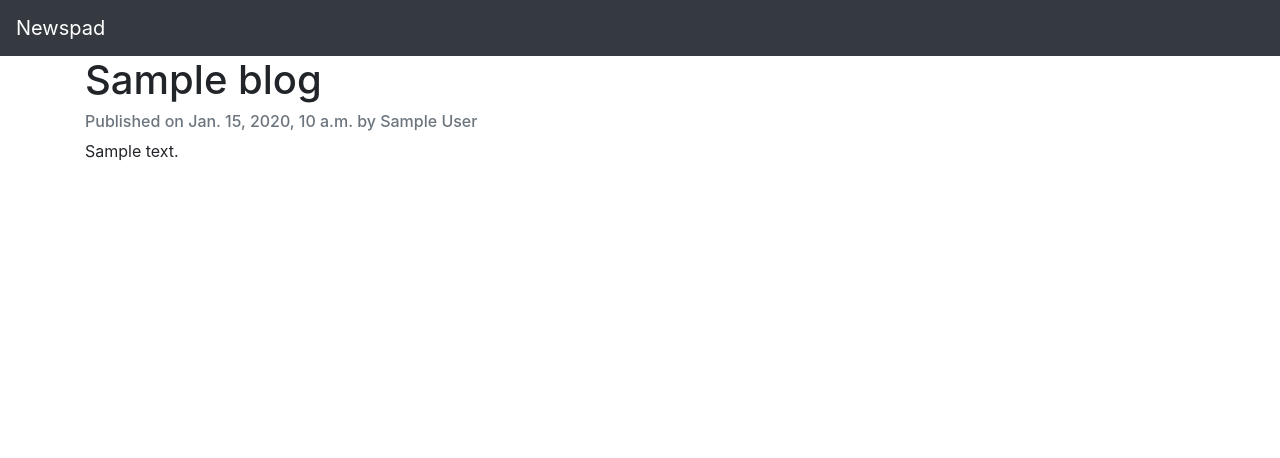
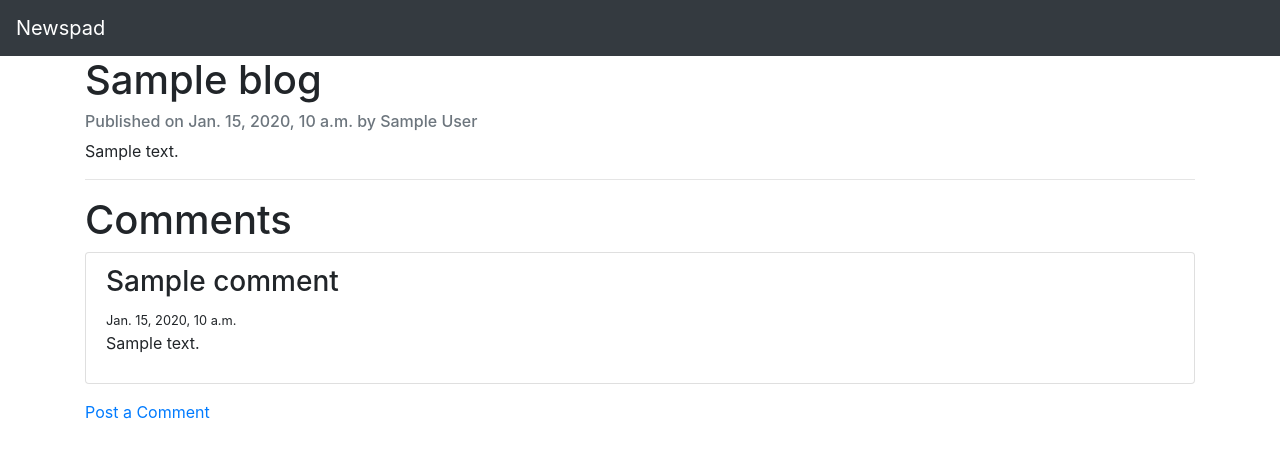
Before and after one commit to sabyabhoi/newspad, a Django app: template templates/blog/detail.html in a window 1280 px wide. Shown: the top 458 px of the page. Run offline with Django 3.2, Linux system fonts and the light colour scheme; the template is opened without the code that fills it: most values are stand-ins (such as "Sample title", 1, 10 or a date in 2020); some libraries are stand-ins or nearby versions.

Commit message:
Implemented a Commenting system

```diff
--- a/blog/admin.py
+++ b/blog/admin.py
@@ -1,6 +1,6 @@
 from django.contrib import admin
 
-from .models import Blog
+from .models import Blog, Comment
 
 # Register your models here.
 @admin.register(Blog)
@@ -9,3 +9,5 @@ class BlogAdmin(admin.ModelAdmin):
     list_display = ('title', 'author', 'pub_date')
     list_filter = ('pub_date', 'author')
     search_fields = ('title', 'author', 'pub_date')
+
+admin.site.register(Comment)
--- a/blog/urls.py
+++ b/blog/urls.py
@@ -5,5 +5,6 @@ from . import views
 app_name = 'blog'
 urlpatterns = [
     path('', views.BlogList.as_view(), name='index'),
-    path('<slug:slug>/', views.BlogDetail.as_view(), name='detail')
+    path('<int:pk>/', views.BlogDetail.as_view(), name='detail'),
+    path('<int:pk>/comments/', views.AddComment.as_view(), name='add_comment')
 ]
--- a/templates/blog/detail.html
+++ b/templates/blog/detail.html
@@ -4,5 +4,23 @@
     <h1>{{ blog.title }}</h1>
     <h6 class="text-muted">Published on {{ blog.pub_date }} by {{ blog.author }}</h6>
     <p>{{ blog.content|safe }}</p>
+
+    <hr>
+    <div class="comments">
+        <h1>Comments</h1>
+        {% if blog.comments.all %}
+        <ul class="list-group pb-3">
+            {% for comment in blog.comments.all %}
+            <li class="list-group-item">
+                <h3>{{ comment.name }}</h3>
+                <small>{{comment.date}}</small>
+                <p>{{ comment.comment }}</p>
+            </li>
+            {% endfor %}
+        </ul>
+        {% endif %}
+
+        <a href="{% url 'blog:add_comment' blog.pk %}">Post a Comment</a>
+    </div>
 </div>
 {% endblock content %}
--- a/templates/blog/index.html
+++ b/templates/blog/index.html
@@ -8,7 +8,7 @@
             <h3 class="card-title">{{ blog.title }}</h3>
             <h6 class="card-subtitle text-muted py-1">{{ blog.pub_date }}</h6>
             <p class="card-text">{{ blog.brief }}</p>
-            <a class="btn btn-primary" href="{% url 'blog:detail' blog.slug %}">Read more</a>
+            <a class="btn btn-primary" href="{% url 'blog:detail' blog.pk %}">Read more</a>
         </div>
     </div>
     {% endfor %}
```
Also changed, not shown: blog/forms.py (added, +12 -0 lines), blog/models.py (+9 -0 lines), blog/views.py (+15 -1 lines), templates/blog/add_comment.html (added, +16 -0 lines), blog/migrations/0009_comment.py (added), blog/migrations/0010_comment_blog.py (added), blog/migrations/0011_auto_20201026_1200.py (added).
